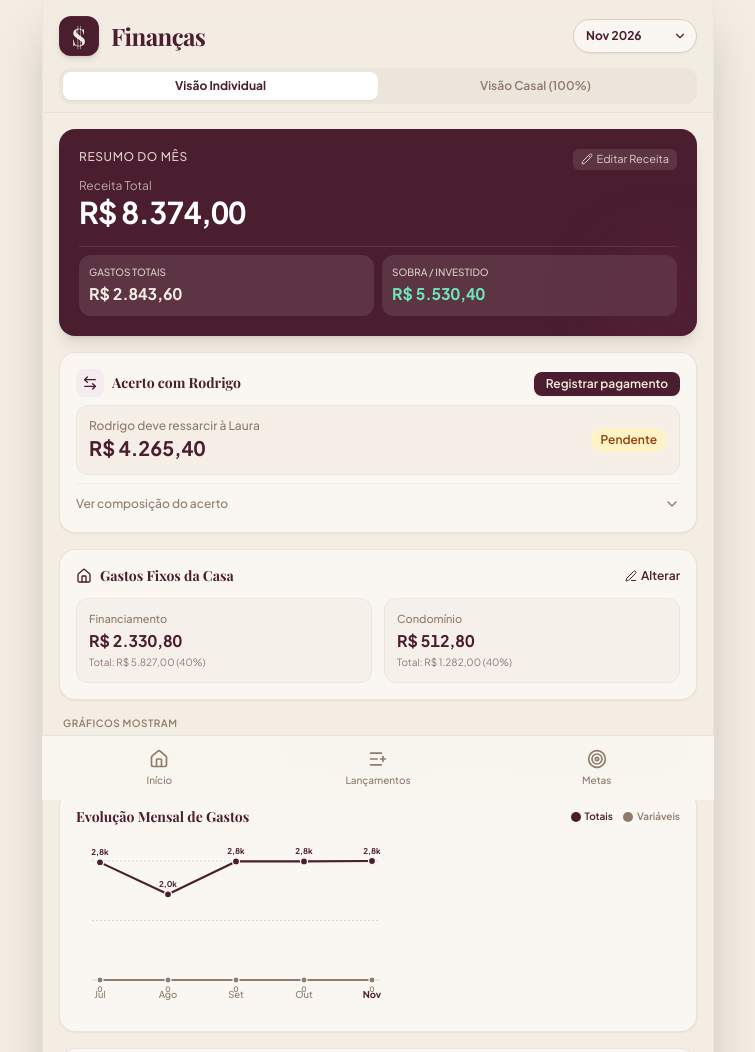
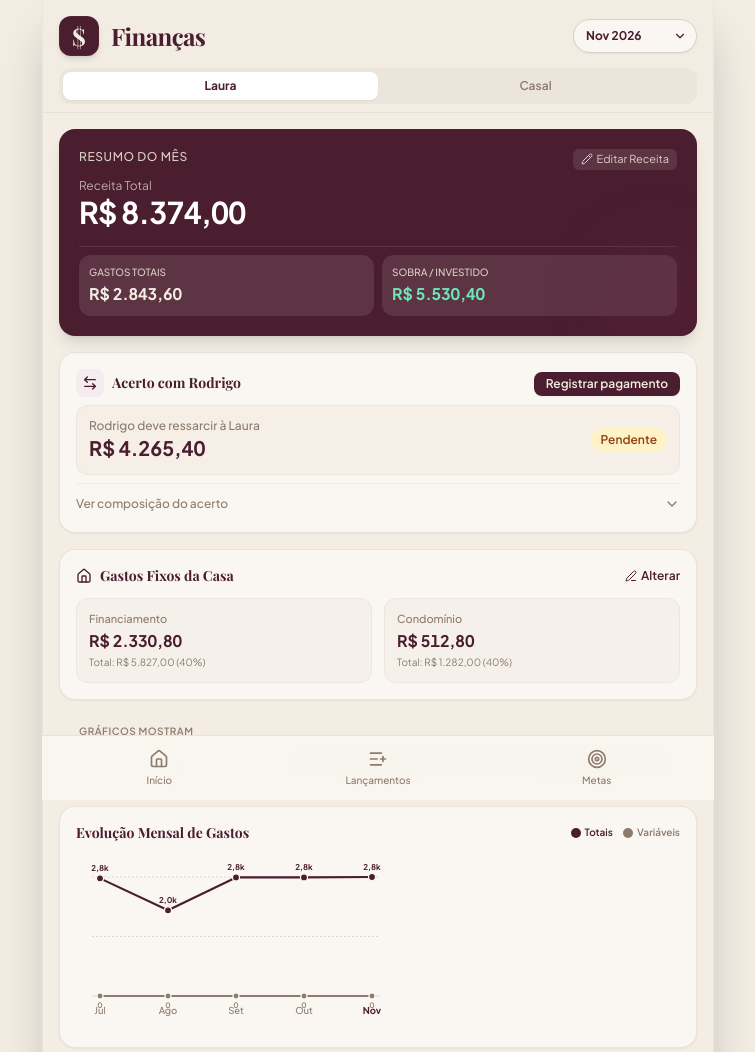
Before and after one commit to lauraroocha/Financas, a website: page index.html in a window 1280 px wide. Shown: the top 1052 px of the page, without its empty margins (262-1017 px from the left). Drawn offline with Linux system fonts and the light colour scheme.

Commit message:
Add files via upload

```diff
--- a/index.html
+++ b/index.html
@@ -96,10 +96,10 @@
     <!-- Segmented Toggle (Individual vs Casal) -->
     <div class="mt-3 p-1 bg-cream-dark/60 rounded-xl flex items-center text-xs font-semibold text-taupe">
       <button id="toggleIndividual" onclick="setViewMode('individual')" class="flex-1 py-1.5 rounded-lg text-center transition-all duration-200">
-        Visão Individual
+        Laura
       </button>
       <button id="toggleCasal" onclick="setViewMode('casal')" class="flex-1 py-1.5 rounded-lg text-center transition-all duration-200">
-        Visão Casal (100%)
+        Casal
       </button>
     </div>
   </header>
@@ -243,12 +243,12 @@
       </div>
 
       <!-- Filtro dos gráficos (só aparece na Visão Individual) -->
-      <div id="chartScopeRow" class="space-y-1.5">
+      <div id="chartScopeRow" class="space-y-1.5 sticky z-20 bg-[#F3EDE4] -mx-4 px-4 py-2" style="top: var(--header-h, 0px)">
         <div class="px-1 text-[10px] uppercase tracking-wider font-semibold text-taupe">Gráficos mostram</div>
         <div class="p-1 bg-cream-dark/60 rounded-xl flex items-center text-[11px] font-semibold text-taupe">
-          <button type="button" id="chartScopeTudo" onclick="setChartScope('tudo')" class="flex-1 py-1.5 rounded-lg text-center transition-all duration-200">Tudo</button>
-          <button type="button" id="chartScopeLaura" onclick="setChartScope('laura')" class="flex-1 py-1.5 rounded-lg text-center transition-all duration-200">Só 100% Laura</button>
-          <button type="button" id="chartScopeCasal" onclick="setChartScope('casal')" class="flex-1 py-1.5 rounded-lg text-center transition-all duration-200">Compartilhado (40%)</button>
+          <button type="button" id="chartScopeTudo" onclick="setChartScope('tudo')" class="flex-1 py-1.5 rounded-lg text-center transition-all duration-200">Total</button>
+          <button type="button" id="chartScopeLaura" onclick="setChartScope('laura')" class="flex-1 py-1.5 rounded-lg text-center transition-all duration-200">100% Laura</button>
+          <button type="button" id="chartScopeCasal" onclick="setChartScope('casal')" class="flex-1 py-1.5 rounded-lg text-center transition-all duration-200">40% Casal</button>
         </div>
       </div>
 
@@ -1327,7 +1327,20 @@
       updateUI();
     }
 
+    // Mantém o filtro dos gráficos colado logo abaixo do cabeçalho fixo
+    function syncHeaderHeight() {
+      const h = document.querySelector('header');
+      if (h) document.documentElement.style.setProperty('--header-h', h.offsetHeight + 'px');
+    }
+    window.addEventListener('resize', syncHeaderHeight);
+    window.addEventListener('load', syncHeaderHeight);
+    if (window.ResizeObserver) {
+      const hdr = document.querySelector('header');
+      if (hdr) new ResizeObserver(syncHeaderHeight).observe(hdr);
+    }
+
     function updateUI() {
+      syncHeaderHeight();
       // Toggle styles
       const btnInd = document.getElementById('toggleIndividual');
       const btnCas = document.getElementById('toggleCasal');
@@ -1556,12 +1569,12 @@
       document.getElementById('chartScopeLaura').className = base + (sc === 'laura' ? on : off);
       document.getElementById('chartScopeCasal').className = base + (sc === 'casal' ? on : off);
 
-      const suffix = sc === 'laura' ? ' · só 100% Laura' : (sc === 'casal' ? ' · compartilhado (40%)' : '');
+      const suffix = sc === 'laura' ? ' · 100% Laura' : (sc === 'casal' ? ' · 40% Casal' : '');
       document.getElementById('lineChartTitle').innerText = 'Evolução Mensal de Gastos' + suffix;
       document.getElementById('catChartTitle').innerText = 'Evolução Mensal por Categorias' + suffix;
       document.getElementById('pieChartTitle').innerText = sc === 'laura'
-        ? 'Distribuição Mensal (só 100% Laura)'
-        : (sc === 'casal' ? 'Distribuição Mensal (compartilhado, com Gastos Fixos)' : 'Distribuição Mensal (com Gastos Fixos)');
+        ? 'Distribuição Mensal (100% Laura)'
+        : (sc === 'casal' ? 'Distribuição Mensal (40% Casal, com Gastos Fixos)' : 'Distribuição Mensal (com Gastos Fixos)');
       document.getElementById('lineLegendTotais').innerText = sc === 'laura' ? '100% Laura' : 'Totais';
       document.getElementById('lineLegendVariaveis').classList.toggle('hidden', sc === 'laura');
     }
@@ -1591,7 +1604,7 @@
       const [sy, sm] = state.selectedMonth.split('-');
       const mLabel = monthNames[parseInt(sm, 10) - 1] + ' ' + sy;
       const sc = chartScopeEffective();
-      const scopeTxt = sc === 'laura' ? ' (só 100% Laura)' : (sc === 'casal' ? ' (compartilhado)' : '');
+      const scopeTxt = sc === 'laura' ? ' (100% Laura)' : (sc === 'casal' ? ' (40% Casal)' : '');
       document.getElementById('trendTitle').innerText = 'Fora da tendência em ' + monthNames[parseInt(sm, 10) - 1] + scopeTxt;
       list.innerHTML = '';
       note.classList.add('hidden');
--- a/sw.js
+++ b/sw.js
@@ -1,7 +1,7 @@
 // Service worker: guarda uma cópia do app para funcionar sem internet.
 // Estratégia: tenta a rede primeiro (assim você sempre recebe a versão mais nova)
 // e, se estiver offline, usa a cópia guardada.
-const CACHE = 'financas-v7';
+const CACHE = 'financas-v8';
 const ASSETS = [
   './',
   './index.html',
```
